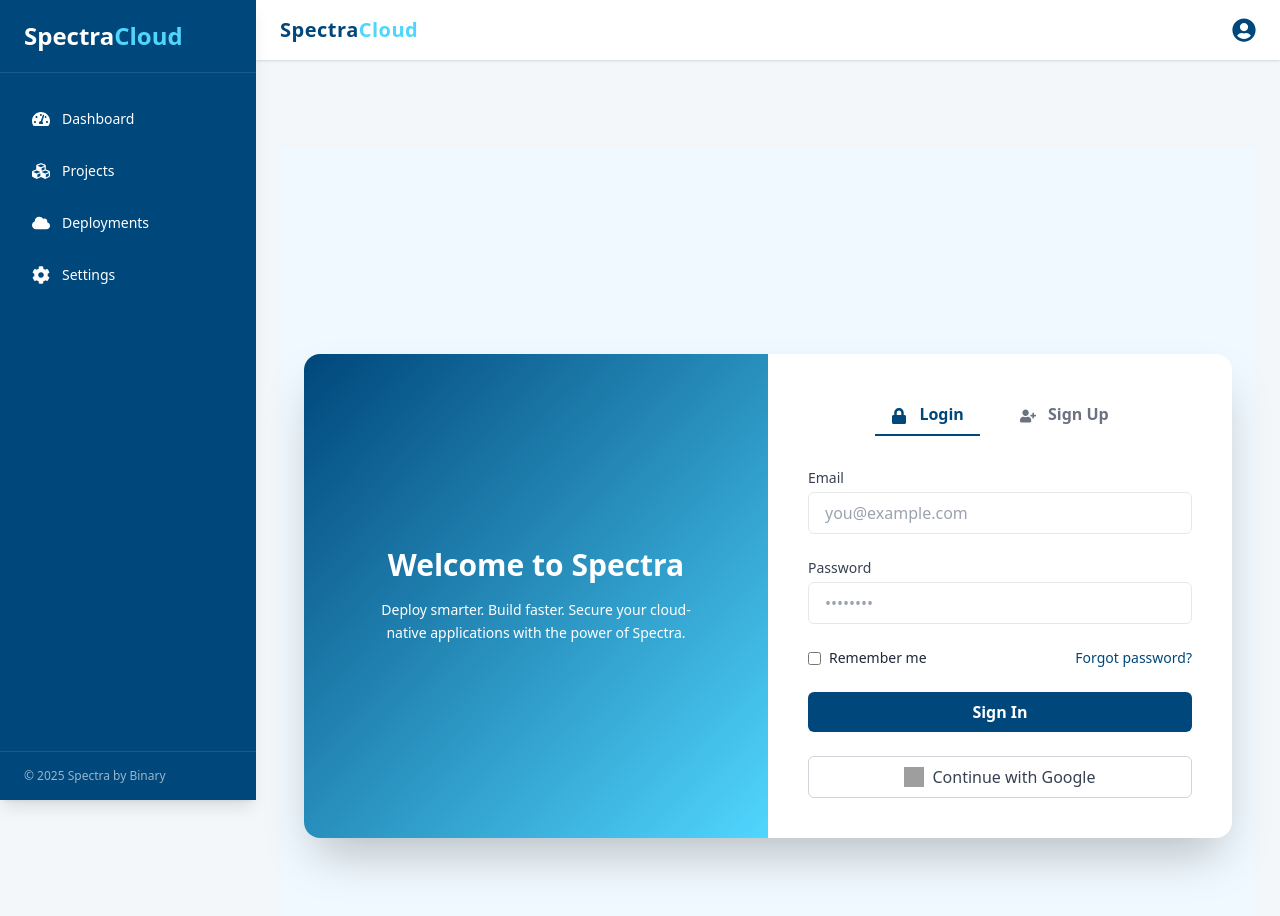
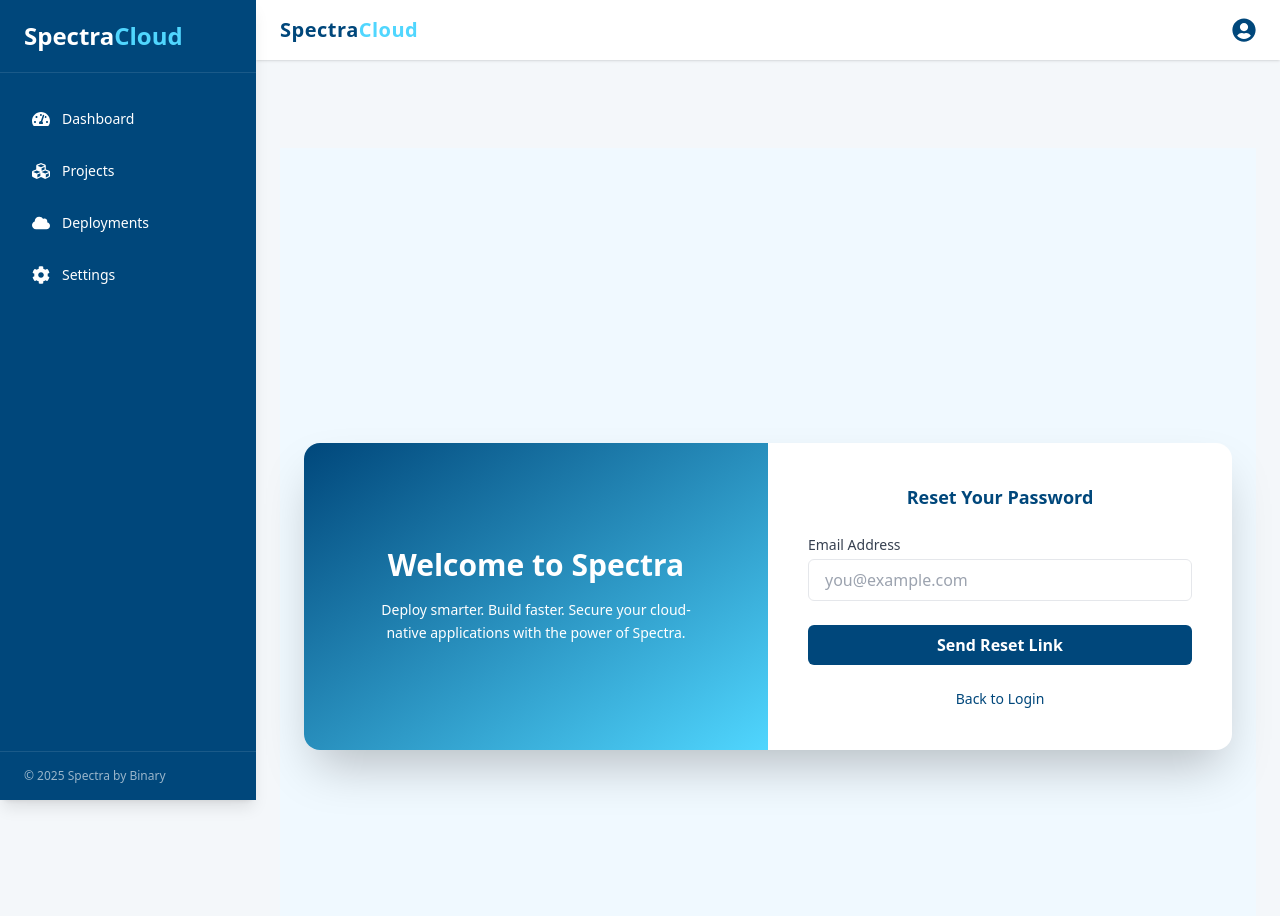
Before and after one commit to Ademolah/Binary-Cloud, a React (Create React App) app: page /auth in a window 1280 px wide. Both pictures are taken after a click on the button "Forgot password?". Shown: the top 916 px of the page. Built offline with nearby package versions, Linux system fonts and the light colour scheme; grey boxes are pictures that could not be loaded.

Commit message:
fixed auth

```diff
--- a/src/pages/Auth.jsx
+++ b/src/pages/Auth.jsx
@@ -2,12 +2,23 @@ import React, { useState } from "react";
 import { motion } from "framer-motion";
 import { FaLock, FaUserPlus } from "react-icons/fa";
 import { auth, googleProvider } from "../auth/firebaseConfig";
-import { signInWithPopup } from "firebase/auth";
+import {
+  signInWithPopup,
+  sendPasswordResetEmail,
+
+} from "firebase/auth";
 import toast from "react-hot-toast";
 
 const Auth = () => {
   const [mode, setMode] = useState("login");
+  const [showReset, setShowReset] = useState(false);
   const [loading, setLoading] = useState(false);
+  const [form, setForm] = useState({ email: "", password: "", fullName: "" });
+  const [resetEmail, setResetEmail] = useState("");
+
+  const handleChange = (e) => {
+    setForm({ ...form, [e.target.name]: e.target.value });
+  };
 
   const handleGoogleSignIn = async () => {
     setLoading(true);
@@ -16,9 +27,21 @@ const Auth = () => {
       toast.success(`Welcome ${result.user.displayName}`);
     } catch (err) {
       toast.error("Google sign-in failed");
-      console.log(err)
+      console.log(err);
     } finally {
       setLoading(false);
+    }
+  };
+
+  const handlePasswordReset = async (e) => {
+    e.preventDefault();
+    try {
+      await sendPasswordResetEmail(auth, resetEmail);
+      toast.success("Password reset email sent");
+      setResetEmail("");
+      setShowReset(false);
+    } catch (err) {
+      toast.error("Error sending reset email");
     }
   };
 
@@ -43,6 +66,7 @@ const Auth = () => {
         {/* Auth Form */}
         <div className="p-8 sm:p-10 flex flex-col justify-center">
           {/* Toggle Tabs */}
+          {!showReset && (
             <div className="flex justify-center mb-8">
               <button
                 onClick={() => setMode("login")}
@@ -61,9 +85,45 @@ const Auth = () => {
                 <FaUserPlus className="inline-block mr-2" /> Sign Up
               </button>
             </div>
+          )}
 
-          {/* Form */}
-          {mode === "login" ? (
+          {/* Forgot Password View */}
+          {showReset ? (
+            <motion.form
+              key="reset"
+              initial={{ opacity: 0, y: 20 }}
+              animate={{ opacity: 1, y: 0 }}
+              transition={{ duration: 0.4 }}
+              onSubmit={handlePasswordReset}
+              className="space-y-6"
+            >
+              <h2 className="text-lg font-semibold text-[#00477B] text-center mb-2">Reset Your Password</h2>
+              <div>
+                <label className="block mb-1 text-sm font-medium text-gray-700">Email Address</label>
+                <input
+                  type="email"
+                  value={resetEmail}
+                  onChange={(e) => setResetEmail(e.target.value)}
+                  className="w-full px-4 py-2 border rounded-md focus:outline-none focus:ring-2 focus:ring-[#00477B]"
+                  placeholder="you@example.com"
+                  required
+                />
+              </div>
+              <button
+                type="submit"
+                className="w-full bg-[#00477B] hover:bg-[#00345d] text-white font-semibold py-2 rounded-md transition"
+              >
+                Send Reset Link
+              </button>
+              <button
+                type="button"
+                onClick={() => setShowReset(false)}
+                className="text-[#00477B] hover:underline text-sm text-center w-full"
+              >
+                Back to Login
+              </button>
+            </motion.form>
+          ) : mode === "login" ? (
             <motion.form
               key="login"
               initial={{ opacity: 0, x: 40 }}
@@ -75,16 +135,22 @@ const Auth = () => {
                 <label className="block mb-1 text-sm font-medium text-gray-700">Email</label>
                 <input
                   type="email"
+                  name="email"
+                  onChange={handleChange}
                   className="w-full px-4 py-2 border rounded-md focus:outline-none focus:ring-2 focus:ring-[#00477B]"
                   placeholder="you@example.com"
+                  required
                 />
               </div>
               <div>
                 <label className="block mb-1 text-sm font-medium text-gray-700">Password</label>
                 <input
                   type="password"
+                  name="password"
+                  onChange={handleChange}
                   className="w-full px-4 py-2 border rounded-md focus:outline-none focus:ring-2 focus:ring-[#00477B]"
                   placeholder="••••••••"
+                  required
                 />
               </div>
               <div className="flex items-center justify-between text-sm">
@@ -92,7 +158,11 @@ const Auth = () => {
                   <input type="checkbox" className="mr-2" />
                   Remember me
                 </label>
-                <button type="button" className="text-[#00477B] hover:underline">
+                <button
+                  type="button"
+                  onClick={() => setShowReset(true)}
+                  className="text-[#00477B] hover:underline"
+                >
                   Forgot password?
                 </button>
               </div>
@@ -102,8 +172,6 @@ const Auth = () => {
               >
                 Sign In
               </button>
-
-              {/* Google Login Button */}
               <button
                 type="button"
                 onClick={handleGoogleSignIn}
@@ -130,6 +198,8 @@ const Auth = () => {
                 <label className="block mb-1 text-sm font-medium text-gray-700">Full Name</label>
                 <input
                   type="text"
+                  name="fullName"
+                  onChange={handleChange}
                   className="w-full px-4 py-2 border rounded-md focus:outline-none focus:ring-2 focus:ring-[#00477B]"
                   placeholder="John Doe"
                 />
@@ -138,16 +208,22 @@ const Auth = () => {
                 <label className="block mb-1 text-sm font-medium text-gray-700">Email</label>
                 <input
                   type="email"
+                  name="email"
+                  onChange={handleChange}
                   className="w-full px-4 py-2 border rounded-md focus:outline-none focus:ring-2 focus:ring-[#00477B]"
                   placeholder="john@example.com"
+                  required
                 />
               </div>
               <div>
                 <label className="block mb-1 text-sm font-medium text-gray-700">Password</label>
                 <input
                   type="password"
+                  name="password"
+                  onChange={handleChange}
                   className="w-full px-4 py-2 border rounded-md focus:outline-none focus:ring-2 focus:ring-[#00477B]"
                   placeholder="••••••••"
+                  required
                 />
               </div>
               <button
@@ -156,8 +232,6 @@ const Auth = () => {
               >
                 Create Account
               </button>
-
-              {/* Google Sign-Up */}
               <button
                 type="button"
                 onClick={handleGoogleSignIn}
```
Lines whose indentation alone changed are shown as unchanged.
